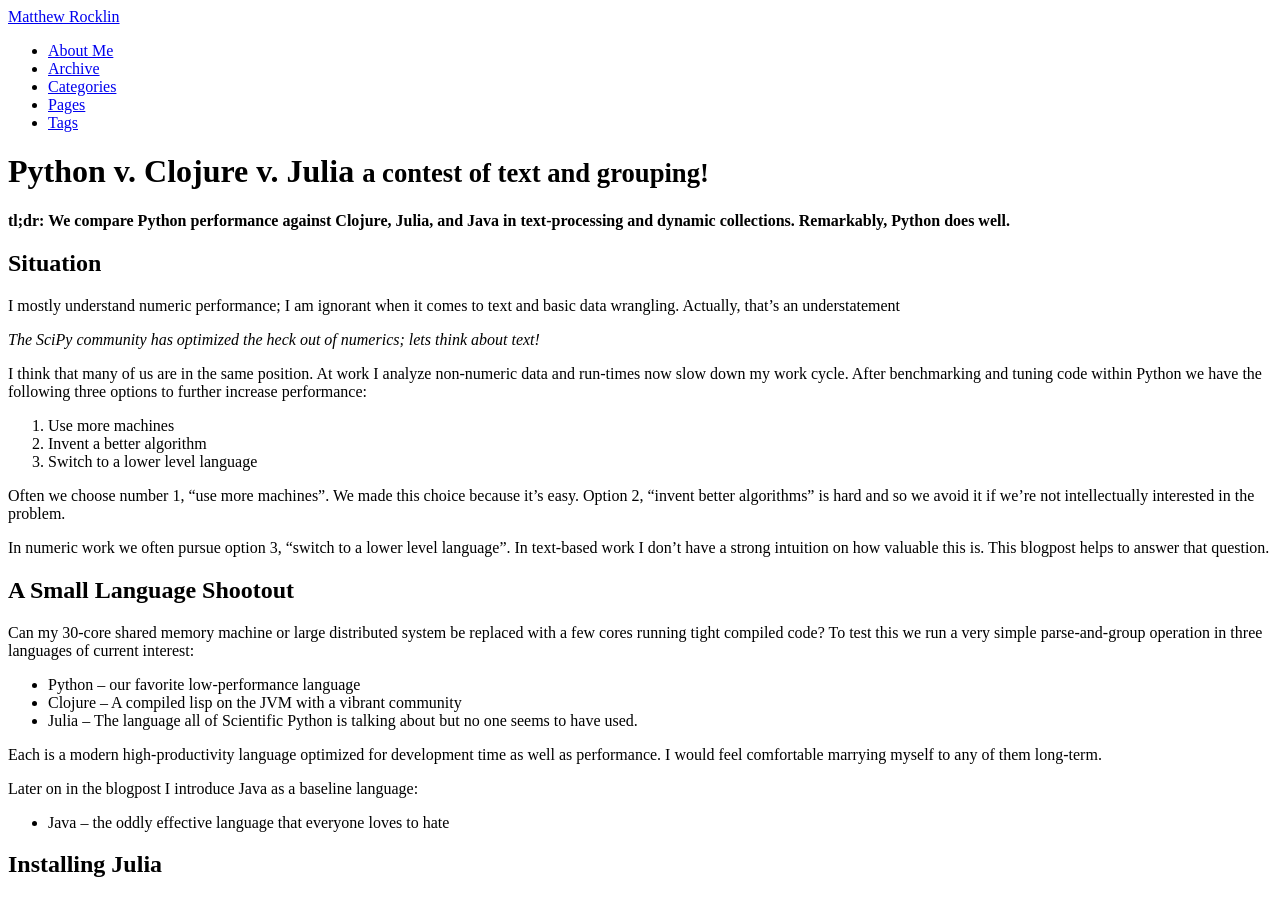
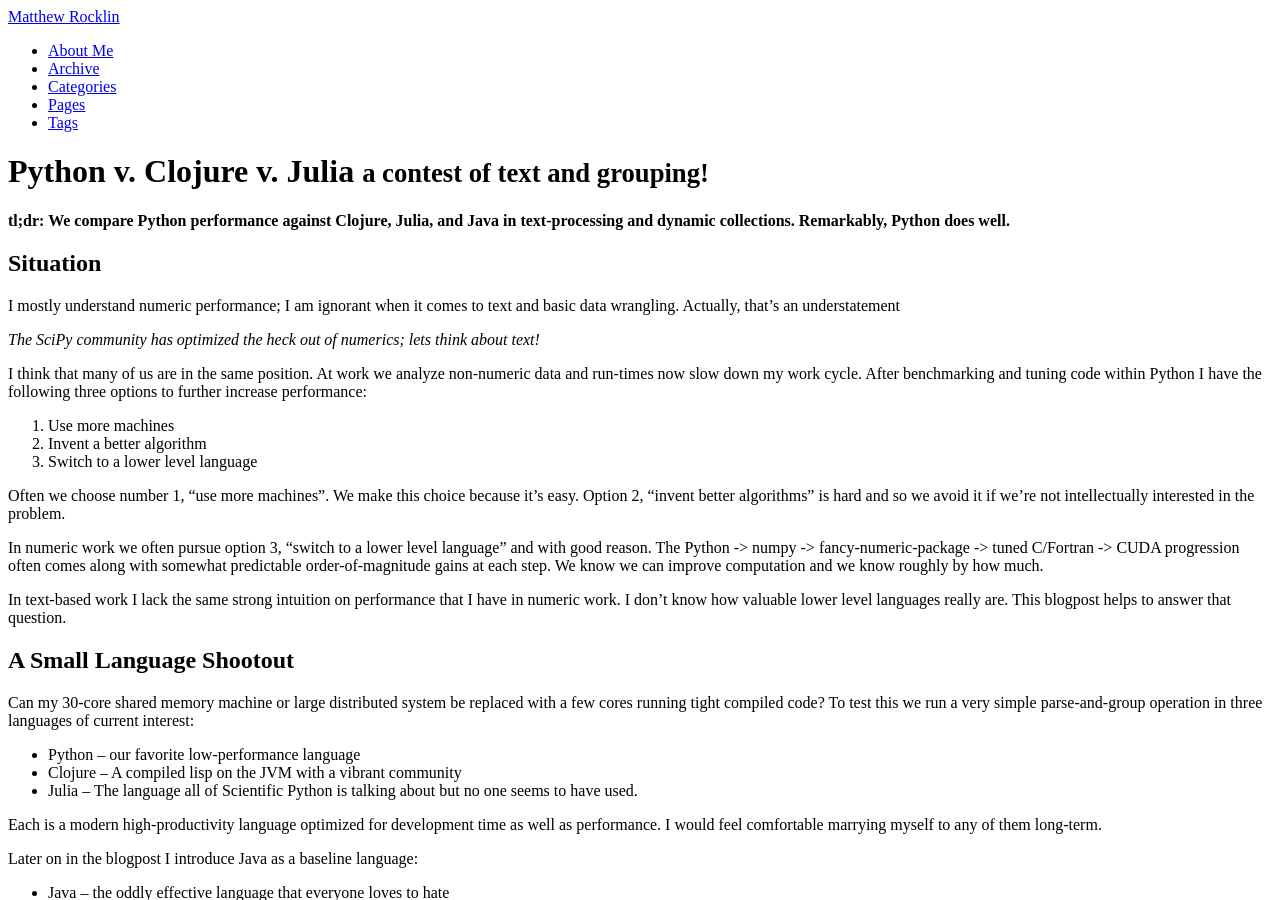
Before and after one commit to besyskymnbk/blog, a Jekyll site: the page built from _posts/work/2014-01-13-Text-Benchmarks.md, in a window 1280 px wide and 900 px high. Built offline with Jekyll 4.4.1, drawn with Linux system fonts in a browser that asks for light colours; comment, search, counter and statistics services are not loaded; some of the changed text lies outside the part shown.

Commit message:
minor edits

```diff
--- a/_posts/work/2014-01-13-Text-Benchmarks.md
+++ b/_posts/work/2014-01-13-Text-Benchmarks.md
@@ -18,22 +18,28 @@ and basic data wrangling.  Actually, that's an understatement
 *The SciPy community has optimized the heck out of numerics; lets think about
 text!*
 
-I think that many of us are in the same position.  At work I analyze
+I think that many of us are in the same position.  At work we analyze
 non-numeric data and run-times now slow down my work cycle.  After benchmarking
-and tuning code within Python we have the following three options to
+and tuning code within Python I have the following three options to
 further increase performance:
 
 1.  Use more machines
 2.  Invent a better algorithm
 3.  Switch to a lower level language
 
-Often we choose number 1, "use more machines".  We made this
+Often we choose number 1, "use more machines".  We make this
 choice because it's easy.  Option 2, "invent better algorithms" is hard and
 so we avoid it if we're not intellectually interested in the problem.
 
-In numeric work we often pursue option 3, "switch to a lower level language".  In
-text-based work I don't have a strong intuition on how valuable this is.  This
-blogpost helps to answer that question.
+In numeric work we often pursue option 3, "switch to a lower level language"
+and with good reason.  The Python -> numpy -> fancy-numeric-package -> tuned
+C/Fortran -> CUDA progression often comes along with somewhat predictable
+order-of-magnitude gains at each step.  We know we can improve computation and
+we know roughly by how much.
+
+In text-based work I lack the same strong intuition on performance that I have
+in numeric work.  I don't know how valuable lower level languages really are.
+This blogpost helps to answer that question.
 
 
 ## A Small Language Shootout
@@ -297,15 +303,16 @@ like `groupby` are absent and difficult to create.
 
 ## Conclusion
 
-It turns out that this problem is largely dominated by data structures for
-which Python is pretty well optimized.  How common in this computational focus
+It turns out that runtimes for this problem are dominated by data structures for
+which Python is well optimized.  But how common in this computational focus
 among text-analytics problems?  If anyone has insight here I'd love to hear
-about it.  Remember that our goal here is to generate intuition about
-computational performance in text-analytic operations.
+about it.  Remember that my goal is to generate intuition about computational
+performance in text-analytic operations.
 
 I used to feel guilty about using Python for data processing.  But this test
-gives me confidence in the performance of Python data structures and makes me
-more optimistic about Python's role in data analytics in general.
+gives me confidence in the performance of Python data structures relative to
+other languages and makes me more optimistic about Python's role in data
+analytics in general.
 
 
 ## Appendix
```
